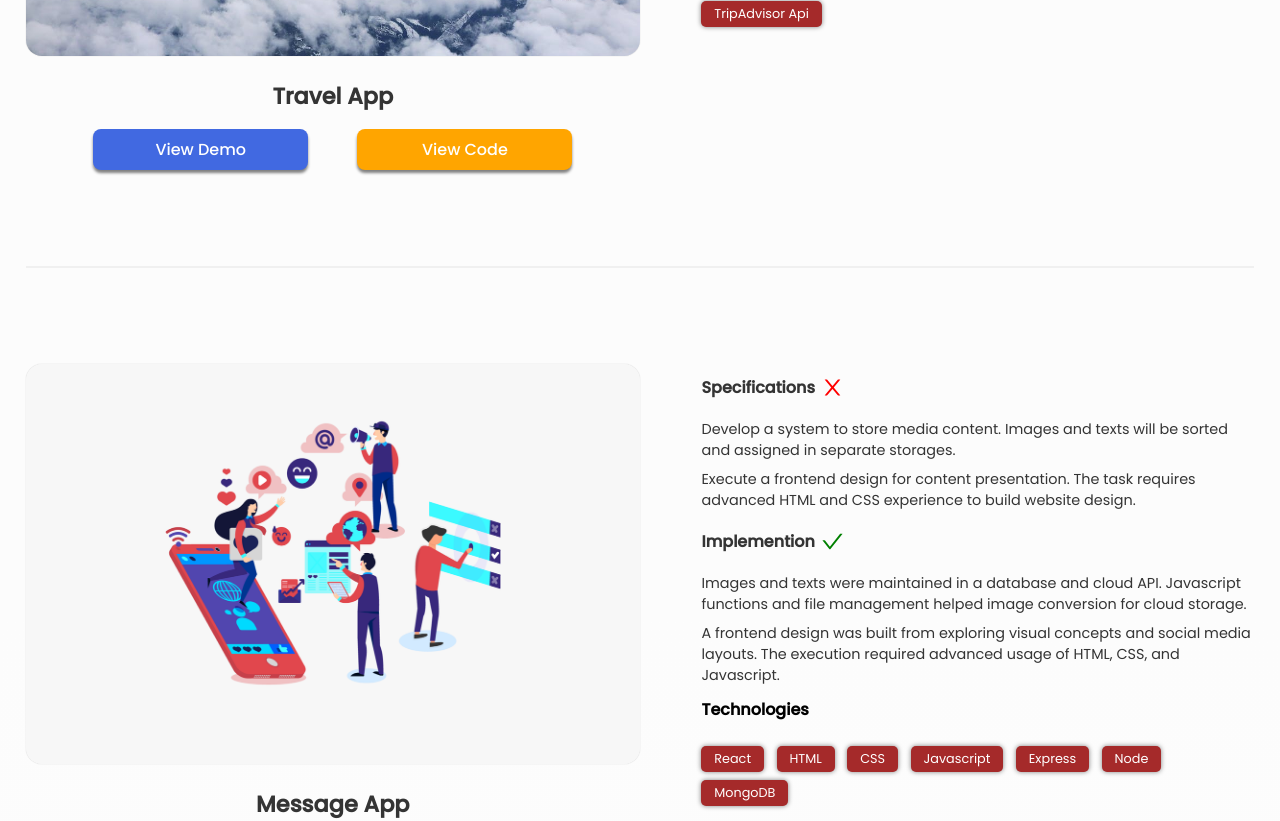
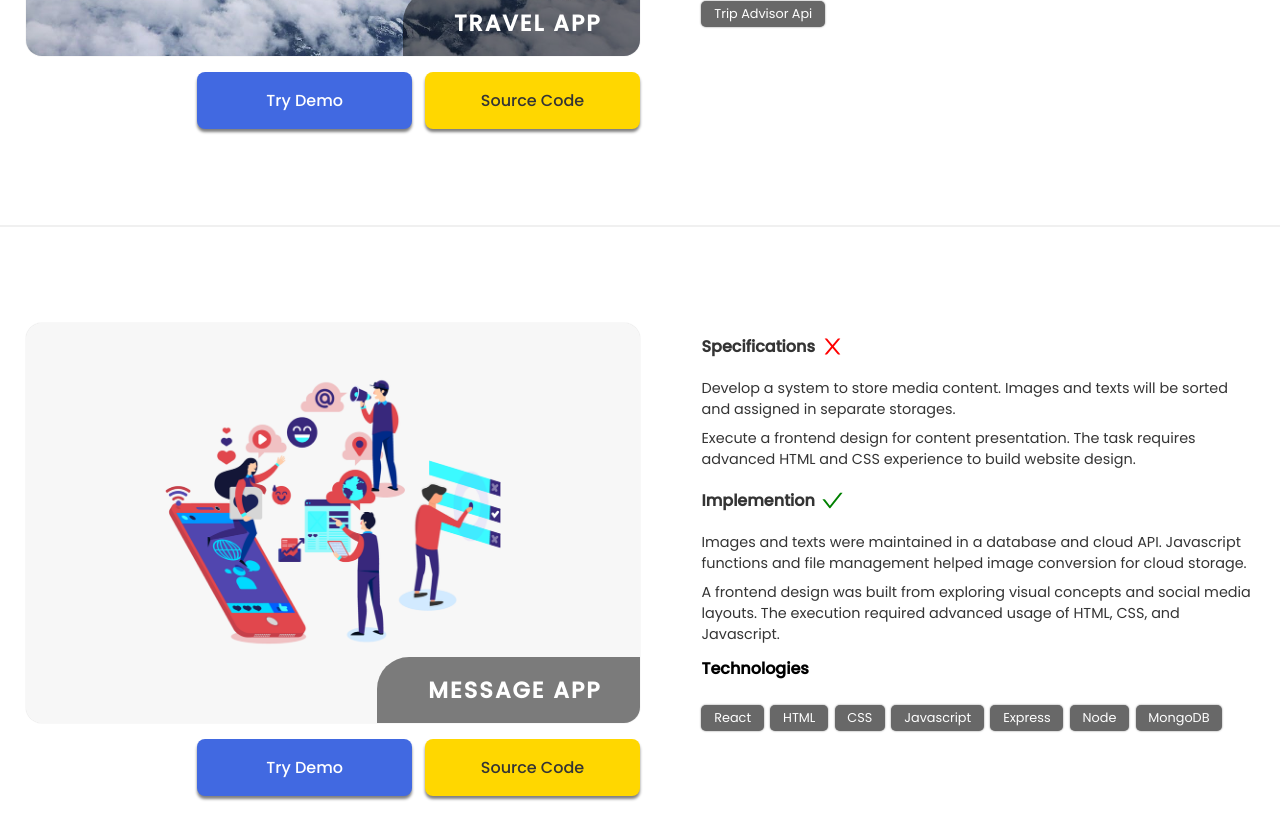
Before and after one commit to qijieguan/Portfolio, a React (Create React App) app: page / in a window 1280 px wide. Shown: the part 1680-2501 px from the top of the page. Built offline with nearby package versions, Linux system fonts and the light colour scheme.

Commit message:
updated spacing position for web layout

```diff
--- a/src/component/Home.js
+++ b/src/component/Home.js
@@ -1,10 +1,12 @@
+import '../styles/home.css';
+
 import Intro from './Intro.js';
 import Tech from './Tech.js';
 import Project from './Project.js';
 
 const Home = () => {
     return(
-        <div className="home">
+        <div className="home flex">
             <Intro/>
             <Tech/>
             <Project/>
--- a/src/component/Project.js
+++ b/src/component/Project.js
@@ -9,21 +9,21 @@ import { AiOutlineCheck, AiOutlineClose } from 'react-icons/ai';
 const Project = () => {
     return (
         <div className="projects">
-            <ul className="project-ul">
+            <ul className="project-ul flex">
                 <li className="project-li grid">
                     <label className='project-label'>Projects</label>
                     <div className='project-profile'>
+                        <div className='project-img-wrapper'>
                             <img className='project-img' src={travel_img} alt=""/>
-                        <div className='project-name'>
-                            <h1>Travel App</h1>
+                            <h1 className='project-name'>Travel App</h1>
+                        </div>
                         <div className='project-btns flex'>
                             <button className='demo-btn'
                                 onClick={()=>window.open("https://travel-app-prod-5e426aff57d6.herokuapp.com/")}
-                                >View Demo</button>
+                            >Try Demo</button>
                             <button className='code-btn'
                                 onClick={()=>window.open('https://github.com/qijieguan/Travel_App')}
-                                >View Code</button>
-                            </div>
+                            >Source Code</button>
                         </div>
                     </div>
 
@@ -58,7 +58,7 @@ const Project = () => {
                                 <li>Javascript</li>
                                 <li>Express</li>
                                 <li>Node</li>
-                                <li>TripAdvisor Api</li>
+                                <li>Trip Advisor Api</li>
                             </ul>
                         </div>
                     </div>
@@ -67,17 +67,17 @@ const Project = () => {
 
                 <li className="project-li grid">
                     <div className='project-profile'>
+                        <div className='project-img-wrapper'>
                             <img className='project-img' src={chat_img} alt=""/>
-                        <div className='project-name'>
-                            <h1>Message App</h1>
+                            <h1 className='project-name'>Message App</h1>
+                        </div>
                         <div className='project-btns flex'>
                             <button className='demo-btn'
                                 onClick={()=>window.open("https://message-app-prod.herokuapp.com/")}
-                                >View Demo</button>
+                            >Try Demo</button>
                             <button className='code-btn'
                                 onClick={()=>window.open('https://github.com/qijieguan/Message_App')}
-                                >View Code</button>
-                            </div>
+                            >Source Code</button>
                         </div>
                     </div>
                     <div className='project-content'>
@@ -131,17 +131,17 @@ const Project = () => {
 
                 <li className="project-li grid">
                     <div className='project-profile'>
+                        <div className='project-img-wrapper'>
                             <img className='project-img' src={wings_img} alt=""/>
-                        <div className='project-name'>
-                            <h1>Food App</h1>
+                            <h1 className='project-name'>Food App</h1>
+                        </div>
                         <div className='project-btns flex'>
                             <button className='demo-btn'
                                 onClick={()=>window.open("https://food-app-prod.herokuapp.com/")}
-                                >View Demo</button>
+                            >Try Demo</button>
                             <button className='code-btn'
                                 onClick={()=>window.open('https://github.com/qijieguan/Food_App')}
-                                >View Code</button>
-                            </div>
+                            >Source Code</button>
                         </div>
                     </div>
                     <div className='project-content'>
@@ -189,17 +189,17 @@ const Project = () => {
 
                 <li className="project-li grid">
                     <div className='project-profile'>
+                        <div className='project-img-wrapper'>
                             <img className='project-img' src={grocery_img} alt=""/>
-                        <div className='project-name'>
-                            <h1>E-Grocer App</h1>
+                            <h1 className='project-name'>E-Grocer App</h1>
+                        </div>
                         <div className='project-btns flex'>
                             <button className='demo-btn'
                                 onClick={()=>window.open("https://e-grocer-app.herokuapp.com/")}
-                                >View Demo</button>
+                            >Try Demo</button>
                             <button className='code-btn'
                                 onClick={()=>window.open('https://github.com/qijieguan/E_Grocer_App')}
-                                >View Code</button>
-                            </div>
+                            >Source Code</button>
                         </div>
                     </div>
 
@@ -248,17 +248,17 @@ const Project = () => {
 
                 <li className="project-li grid">
                     <div className='project-profile'>
+                        <div className='project-img-wrapper'>
                             <img className='project-img' src={furniture_img} alt=""/>
-                        <div className='project-name'>
-                            <h1>E-Commerce App</h1>
+                            <h1 className='project-name'>E-Commerce App</h1>
+                        </div>
                         <div className='project-btns flex'>
                             <button className='demo-btn'
                                 onClick={()=>window.open("https://e-commerce-app-prod.herokuapp.com/")}
-                                >View Demo</button>
+                            >Try Demo</button>
                             <button className='code-btn'
                                 onClick={()=>window.open('https://github.com/qijieguan/ECommerce_App')}
-                                >View Code</button>
-                            </div>
+                            >Source Code</button>
                         </div>
                     </div>
 
--- /dev/null
+++ b/src/styles/home.css
@@ -0,0 +1,7 @@
+.home {
+    flex-direction: column;
+}
+
+@media (max-width: 50rem) {
+    .home { row-gap: 1vh; background: rgb(230, 230, 230); }
+}
--- a/src/styles/project.css
+++ b/src/styles/project.css
@@ -7,36 +7,48 @@
 }
 .project-ul {
     margin: 0;
-    padding: 0 2vw 20vh 2vw;
+    padding: 0 0 20vh 0;
     flex-direction: column;
     width: 100%;
-    background: linear-gradient(to bottom, rgb(252, 252, 252) 30%, white);
+    background: white;
 }
 .project-li {
+    padding: 0 2vw;
     grid-template-columns: 50% 45%;
     justify-content: space-between;
     row-gap: 1vh;
-}
-.project-img {
-    margin: 0 auto;
-    height: 50vh;
-    width: 100%;
-    object-fit: cover;
-    object-position: center;
-    border-radius: 1rem;
-    box-shadow: 0 0 1px rgb(180, 180, 180);
+    background: white;
 }
 
-.project-name > h1 {
-    text-align: center;
-    margin: 2vh auto;
-    font-size: clamp(1.125rem, 1.75vw, 1.75rem);
-    color: rgb(52, 52, 52);
+.project-img-wrapper {
+    position: relative;
+    height: 50vh;
+    box-shadow: 0 0 1px rgb(180, 180, 180);
+    border-radius: 1rem;
+    overflow: hidden;
 }
-.project-btns { justify-content: center; column-gap: 8%; }
+
+.project-img { margin: 0 auto; height: 100%; width: 100%; }
+
+.project-name {
+    margin: 0;
+    position: absolute;
+    padding: 2vh 3vw 2vh 4vw;
+    inset: auto 0 0 auto;
+    text-align: right;
+    letter-spacing: 2px;
+    text-transform: uppercase;
+    font-size: clamp(0.875rem, 1.75vw, 1.75rem);
+    color: white;
+    background: rgb(0, 0, 0, 0.5);
+    border-radius: 2rem 0 0 0;
+    z-index: 2;
+}
+
+.project-btns { margin-top: 2vh; justify-content: flex-end; column-gap: 1vw; }
 .project-btns > button {
     position: relative;
-    padding: 1vh 1vw;
+    padding: 2vh 1vw;
     font-size: clamp(0.75rem, 1.25vw, 1rem);
     font-weight: 500;
     width: 35%;
@@ -48,7 +60,7 @@
 }
 .project-btns > button:hover { opacity: 0.4; }
 .demo-btn { background: royalblue; }
-.code-btn { background: orange; }
+.code-btn { color: rgb(52, 52, 52) !important; background: gold; }
 
 .paragraph {
     margin-bottom: 1vh;
@@ -69,13 +81,13 @@
 
 .project-tech > h1 { margin-bottom: 2vh; }
 .project-tech > ul > li {
-    margin: 1vh 1vw 0 0;
+    margin: 1vh 0.5vw 0 0;
     padding: 0.5vh 1vw;
     display: inline-flex;
     font-size: clamp(0.75rem, 1vw, 0.875rem);
     color: white;
-    background: brown;
-    box-shadow: 0 0 5px gray;
+    background: rgb(104, 104, 104);
+    box-shadow: 0 0 2px gray;
     border-radius: 5px;
 }
 
@@ -83,10 +95,17 @@
 
 
 @media (max-width: 50rem) {
-    .project-label { margin: 0 0 5vh 0; }
-    .project-ul { padding: 0 1vw 10vh 1vw; }
-    .project-li { grid-template-columns: 100%; }
-    .project-img { height: 25vh; }
-    .project-name > h1 { margin: 0 auto 1vh auto; }
-    .line { margin: 5vh 0; }
+    .project-label { margin: 0 0 4vh 0; }
+    .project-ul { padding: 0; row-gap: 1vh; background: rgb(230, 230, 230); }
+    .project-li { padding: 3vh 1vw 5vh 1vw; grid-template-columns: 100%; box-shadow: 0 1px 1px rgb(180, 180, 180); }
+    .project-img-wrapper{ height: 25vh; }
+    .project-name { padding: 1.5vh 3vw 1.5vh 4vw; border-radius: 1.25rem 0 0 0; }
+    .project-btns > button { padding: 1.5vh 1vw; }
+    .line { display: none; }
 }
+
+@media (max-width: 25rem) {
+    .project-btns { column-gap: 2vw; }
+    .paragraph > h1, .project-tech > h1 { margin-bottom: 0; }
+    .project-tech > ul > li { margin: 1vh 2vw 0 0; }
+}
--- a/src/styles/tech.css
+++ b/src/styles/tech.css
@@ -5,6 +5,7 @@
     row-gap: 2vh;
     height: 100%;
     width: 100%;
+    background: white;
 }
 .tech-stack > label { grid-column: -1 / 1; font-size: clamp(2rem, 2.5vw, 2.5rem); font-weight: bold; }
 .tech-wrapper { padding: 1vh 2vw 2vh 2vw; border-radius: 2rem; }
@@ -12,6 +13,10 @@
 
 .tech-description { font-size: clamp(0.75rem, 1.125vw, 1.125rem); color: rgb(55, 55, 55); }
 
+@media (max-width: 50rem) {
+    .tech-stack { box-shadow: 0 1px 1px rgb(180, 180, 180); }
+}
+
 @media (max-width: 25rem) {
     .tech-stack { grid-template-columns: 100%; }
 }
```
Also changed, not shown: src/component/Intro.js (+4 -4 lines), src/styles/intro.css (+23 -10 lines). Lines whose indentation alone changed are shown as unchanged.
